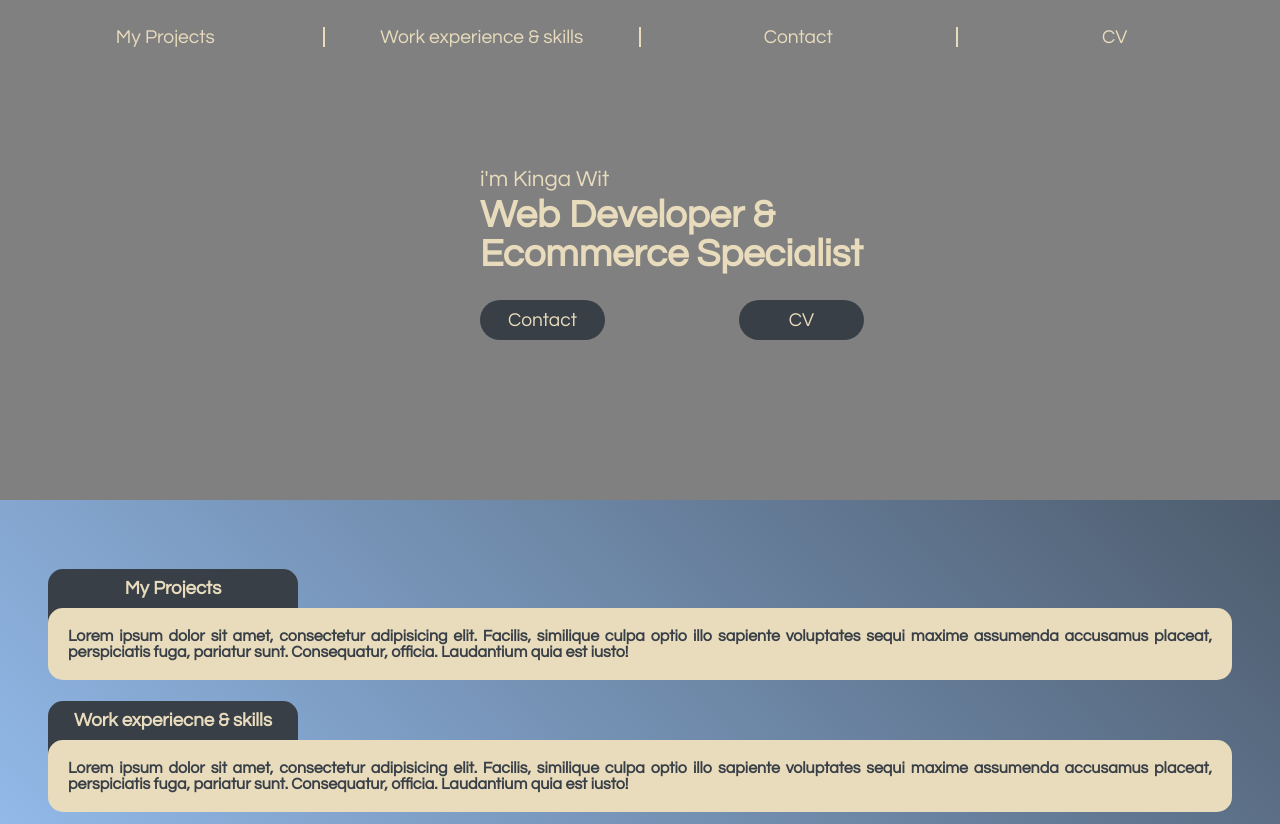
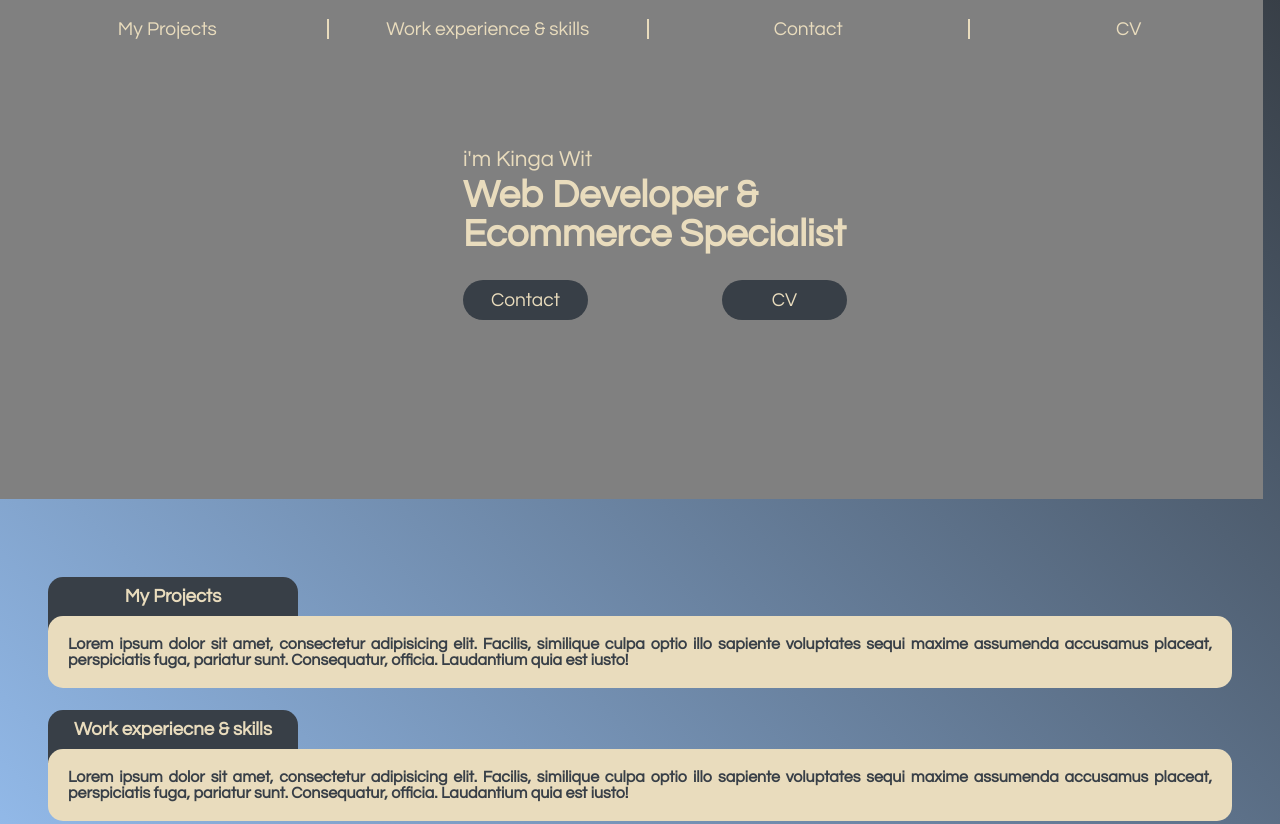
Before and after one commit to KingaWit/my-page, a plain HTML site: page index.html in a window 1280 px wide. Shown: the top 824 px of the page. Drawn offline with Linux system fonts and the light colour scheme.

Commit message:
Update index.html

```diff
--- a/index.html
+++ b/index.html
@@ -1,19 +1,3 @@
-<!DOCTYPE html>
-<html lang="pl">
-<head>
-    <meta charset="UTF-8">
-    <meta name="viewport" content="width=device-width, initial-scale=1.0">
-    <title>O mnie</title>
-</head>
-<body>
-<!DOCTYPE html>
-<html lang="pl">
-<head>
-    <meta charset="UTF-8">
-    <meta name="viewport" content="width=device-width, initial-scale=1.0">
-    <title>O mnie</title>
-</head>
-<body>
 <!DOCTYPE html>
 <html lang="pl">
 <head>
@@ -69,9 +53,10 @@ body{
   flex-direction:row;
   justify-content: space-around;
   color:#e9dcbd;
-  position:relative;
+  position:fixed;
   z-index:2;
   width:100%;
+  top:0px;
 }
 .top > p{
   width: 25%;
@@ -84,12 +69,12 @@ body{
 }
 .info{
   z-index: 1;
-    top: 0px;
-    left:0px;
+    top: -20px;
+    left: -25px;
     background-color: grey;
     height: 500px;
-    position: absolute;
-    width: 100%;
+    position: relative;
+    width: 100vw;
 }
 .exp{
   top: 35%;
@@ -133,7 +118,6 @@ body{
 }
 .boxes{
   padding: 40px;
-  margin-top:444px;
 }
 .box > h3{
   color:#e9dcbd;
```
